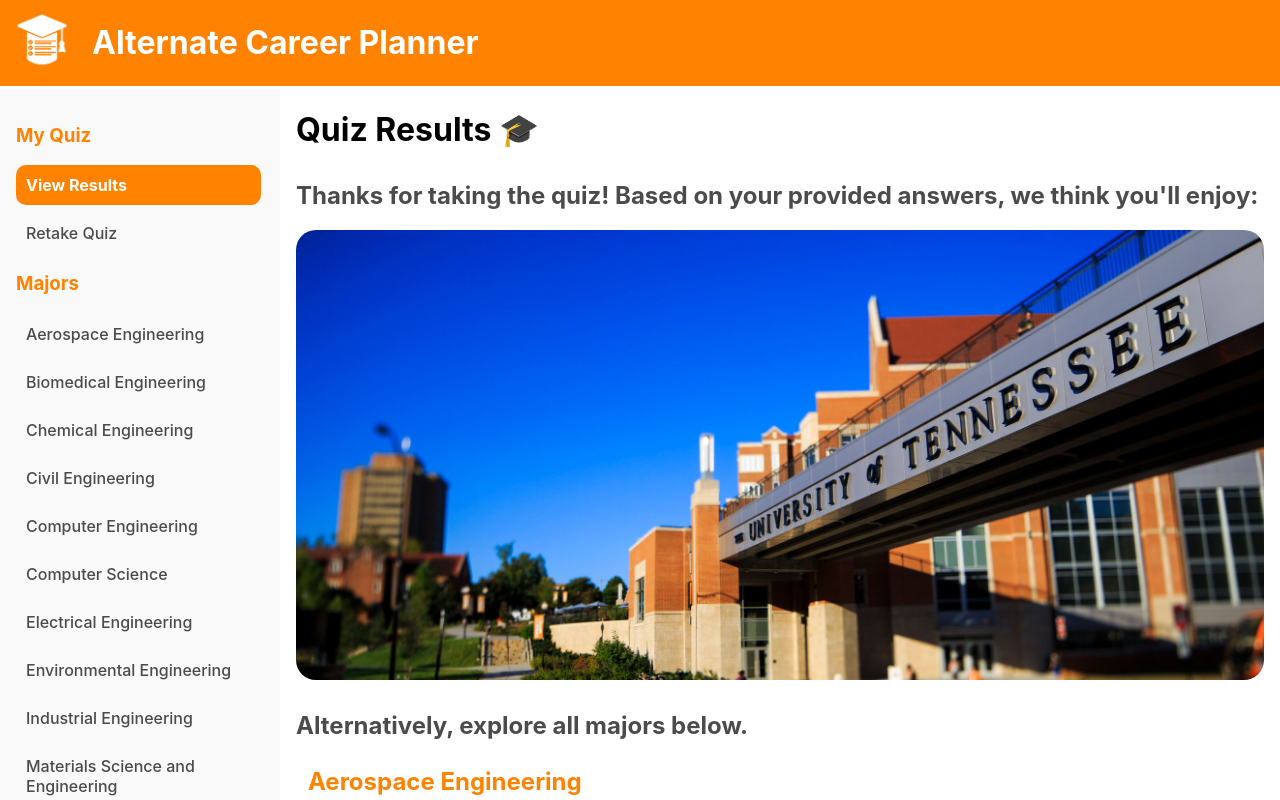
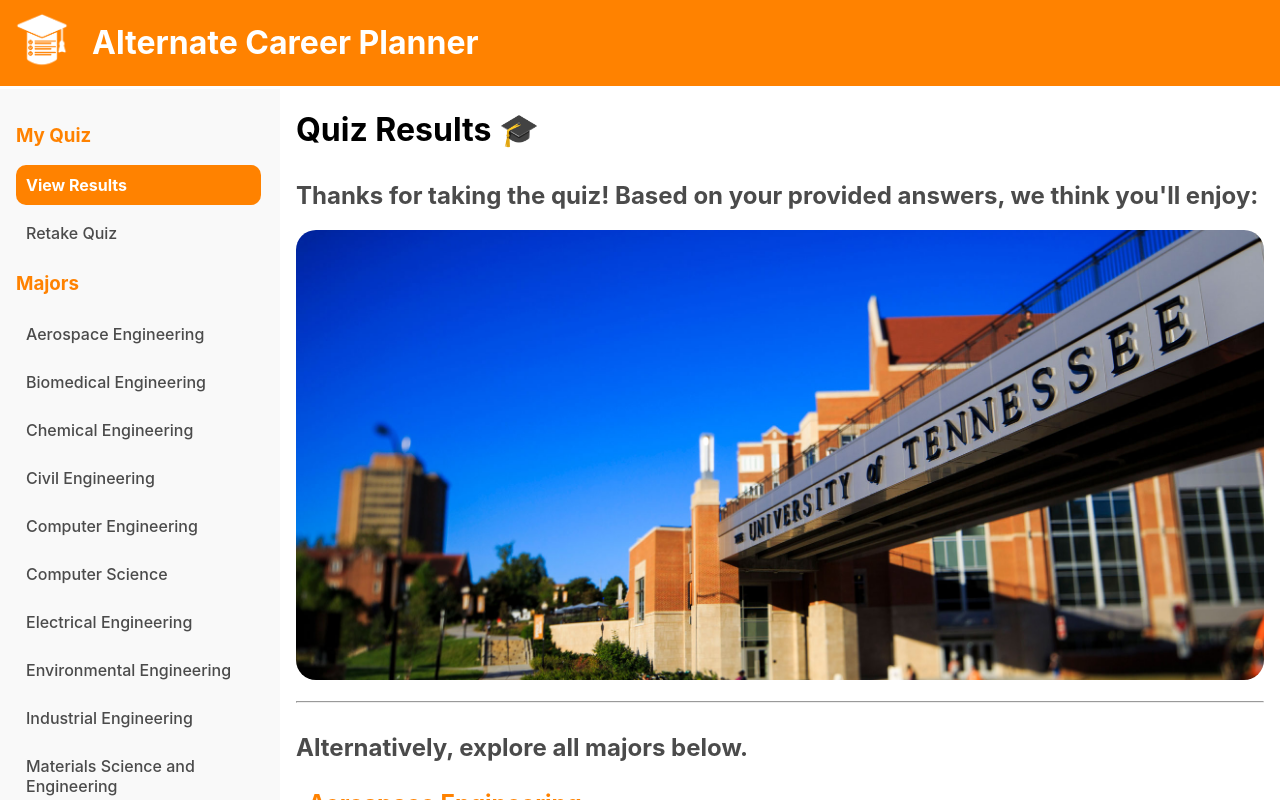
Before and after one commit to ryandperry/Alternate-Career-Planner, a React (Create React App) app in the folder alternate-career-planner/: page /results in a window 1280 px wide. Shown: the top 800 px of the page. Built offline with nearby package versions, Linux system fonts and the light colour scheme; the HTML template or start-up script is replaced by a standard one.

Commit message:
Added a description of the suggested major on the results page and added a divider between the suggested major and all majors #44

```diff
--- a/alternate-career-planner/src/views/MajorsListView/MajorsListView.js
+++ b/alternate-career-planner/src/views/MajorsListView/MajorsListView.js
@@ -20,13 +20,18 @@
         }
     }, []);
 
+    const selectedMajor = majors.find((major) => major.name === finalMajor);
+    const description = selectedMajor ? selectedMajor.description : "";
+
     return (
         <div>
             <h1 className='similarMajorsHeader'> Quiz Results 🎓 </h1>
             <h2> Thanks for taking the quiz! Based on your provided answers, we think you'll enjoy: </h2>
                 <MajorHeaderImage major={{name: finalMajor || "Unknown Major"}}/>
                 <h1 className="major-title">{finalMajor}</h1>
+                <p className="major-description">{description}</p>
                 <JobsList majorname={finalMajor}/>
+            <hr className="divider" />
             <h2>Alternatively, explore all majors below. </h2>
             <MajorList majors = {majors}/>
         </div>
```
